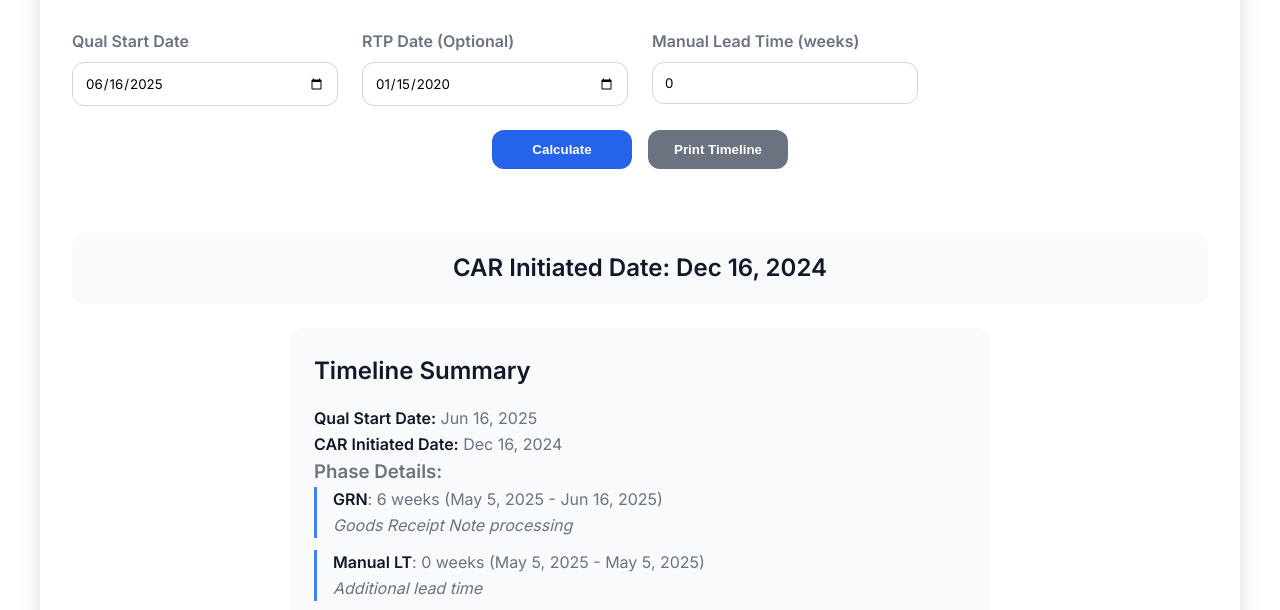
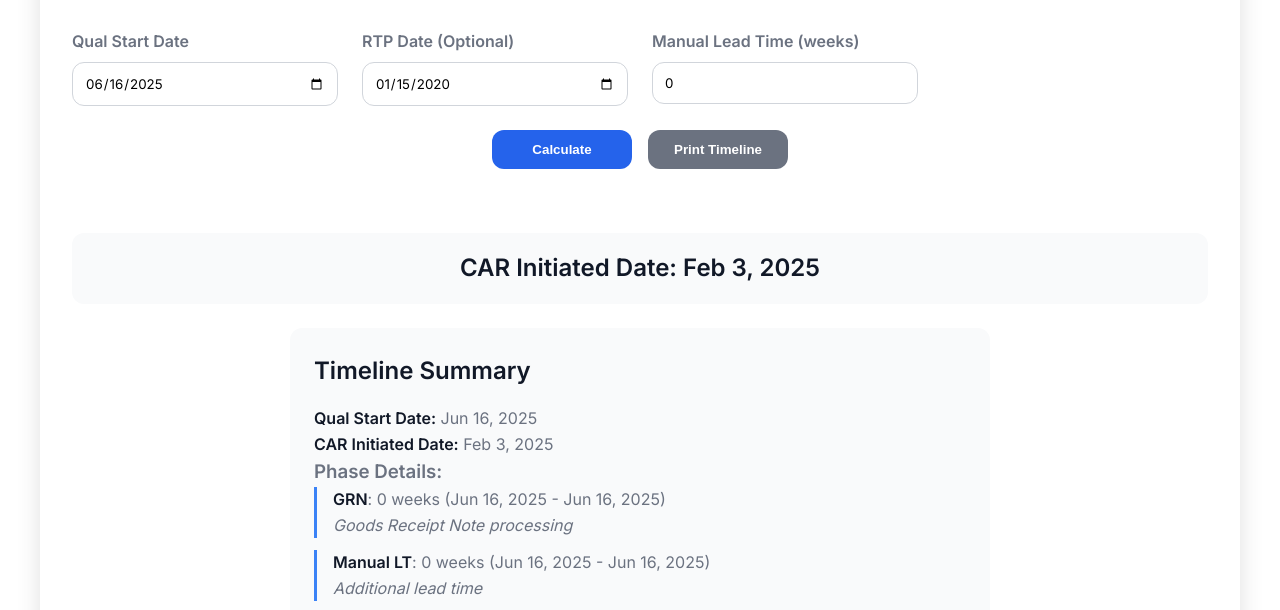
Before and after one commit to RaudahAmranis/-Timeline-Calculator, a plain HTML site: page index.html in a window 1280 px wide. Both pictures are taken after typing "2020-01-15" into the empty fields and a click on the button "Calculate". Shown: the part 173-783 px from the top of the page. Drawn offline with Linux system fonts and the light colour scheme.

Commit message:
Update index.html

```diff
--- a/index.html
+++ b/index.html
@@ -398,13 +398,12 @@
       const qualStartDate = new Date(qualStartDateInput);
 
       const phases = [
-        { name: 'GRN', key: 'grn', weeks: 6, description: 'Goods Receipt Note processing' },
+        { name: 'GRN', key: 'grn', weeks: 0, description: 'Goods Receipt Note processing' },
         { name: 'Manual LT', key: 'manual-lt', weeks: manualLT, description: 'Additional lead time' },
         { name: 'Delivery', key: 'delivery', weeks: 3, description: 'Shipping time' },
         { name: 'PO', key: 'po', weeks: 1, description: 'Purchase order processing' },
         { name: 'Approval', key: 'approval', weeks: 5, description: 'Management approval' },
         { name: 'CAR Prep', key: 'car-prep', weeks: 2, description: 'CAR documentation prep' },
-        { name: 'Qualification', key: 'qualification', weeks: 1, description: 'Qualification period' },
         { name: 'Development', key: 'development', weeks: 4, description: 'Development period' },
         { name: 'TGAT', key: 'tgat', weeks: 2, description: 'TGAT process' },
         { name: 'ERFP', key: 'erfp', weeks: 2, description: 'ERFP process' },
```
